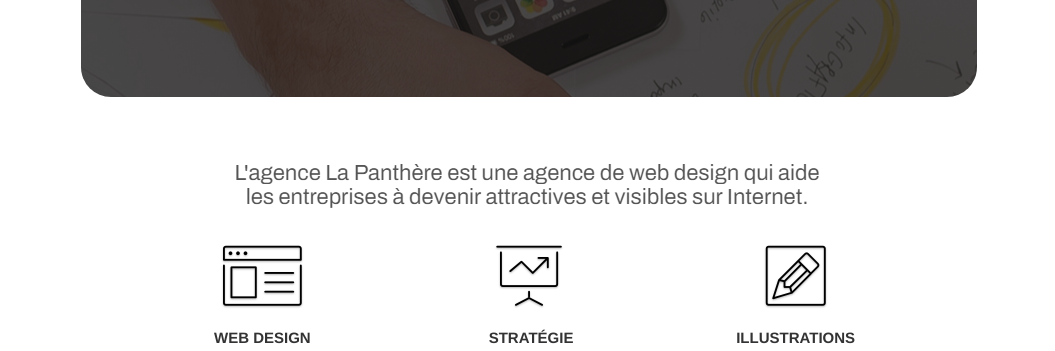
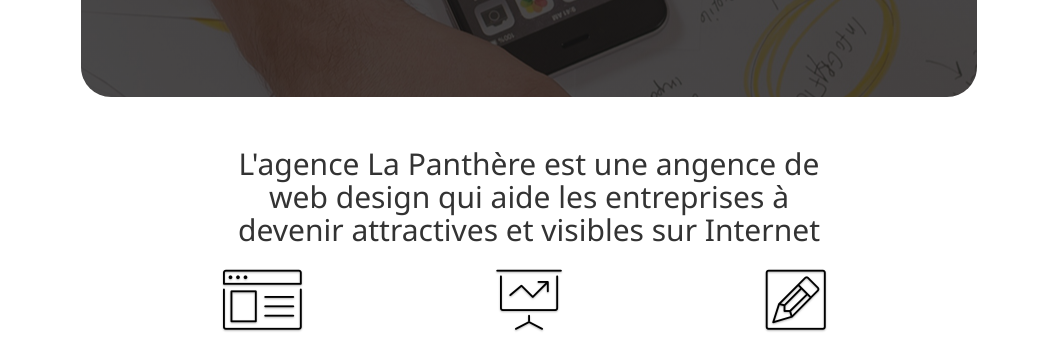
Before and after one commit to EdwinLRT/Projet-4-La-Panthere-after, a plain HTML site: page index.html in a window 1280 px wide. Shown: the part 435-786 px from the top of the page, without its empty margins (111-1166 px from the left). Drawn offline with Linux system fonts and the light colour scheme.

Commit message:
img title modifications

```diff
--- a/index.html
+++ b/index.html
@@ -79,7 +79,7 @@
 	<div class="container bloc-md">
 		<div class="row">
 			<div class="col-sm-12 text-center">
-				<img alt="agence web, agence web paris, web design paris, stratégie web" src="img/title.png" />
+				<h4>L'agence La Panthère est une angence de web design qui aide les entreprises à devenir attractives et visibles sur Internet</h4>
 			</div>
 		</div>
 		<div class="row voffset-lg med-width-whitespace">
--- a/style.css
+++ b/style.css
@@ -783,7 +783,7 @@ h4 {
     margin: auto;
     max-width: 600px;
     font-family: 'Segoe UI', Tahoma, Geneva, Verdana, sans-serif;
-    font-size: 35px;
+    font-size: 30px;
 }
 #bloc-1-hero{
     display: flex;
```
